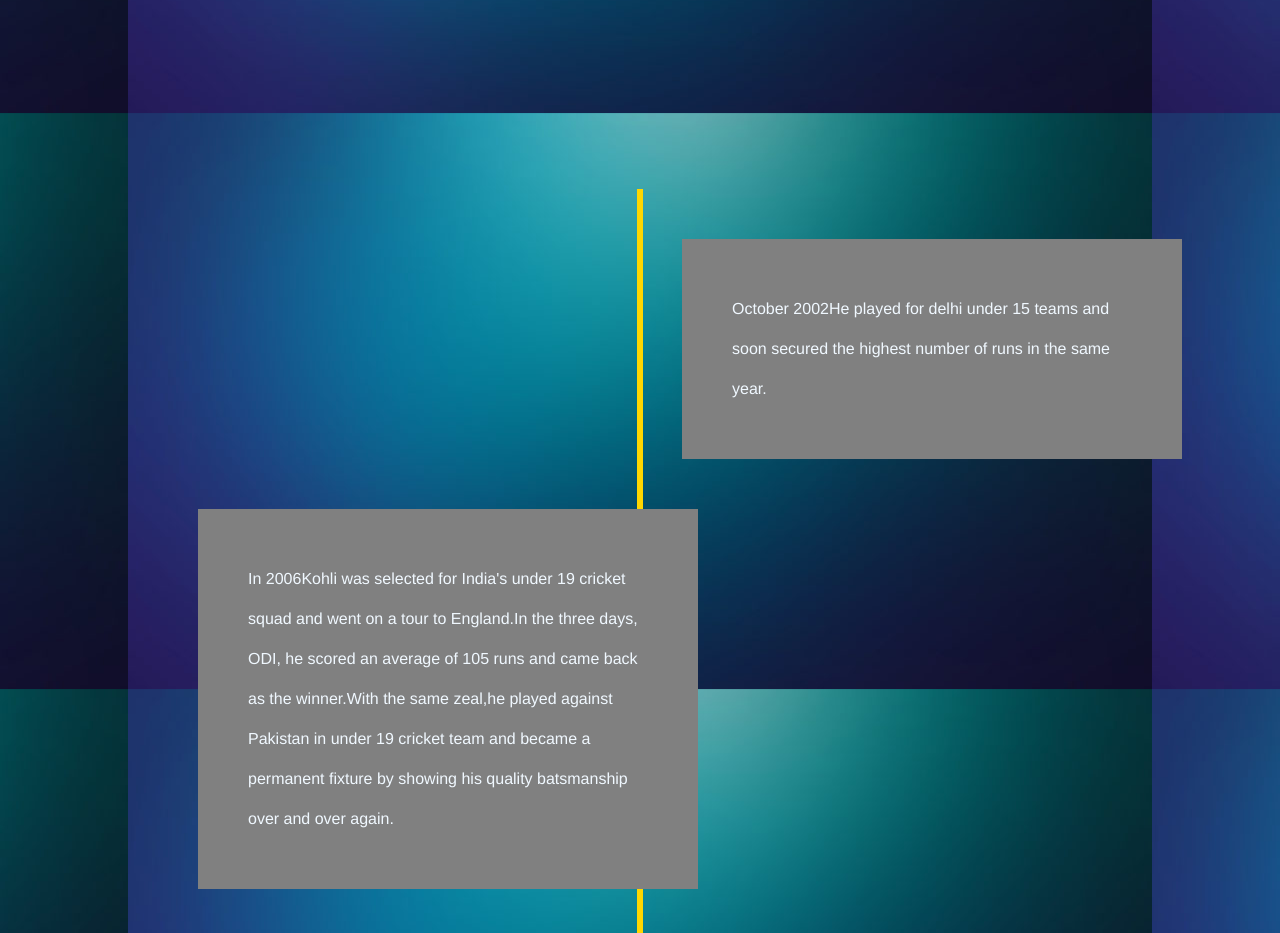
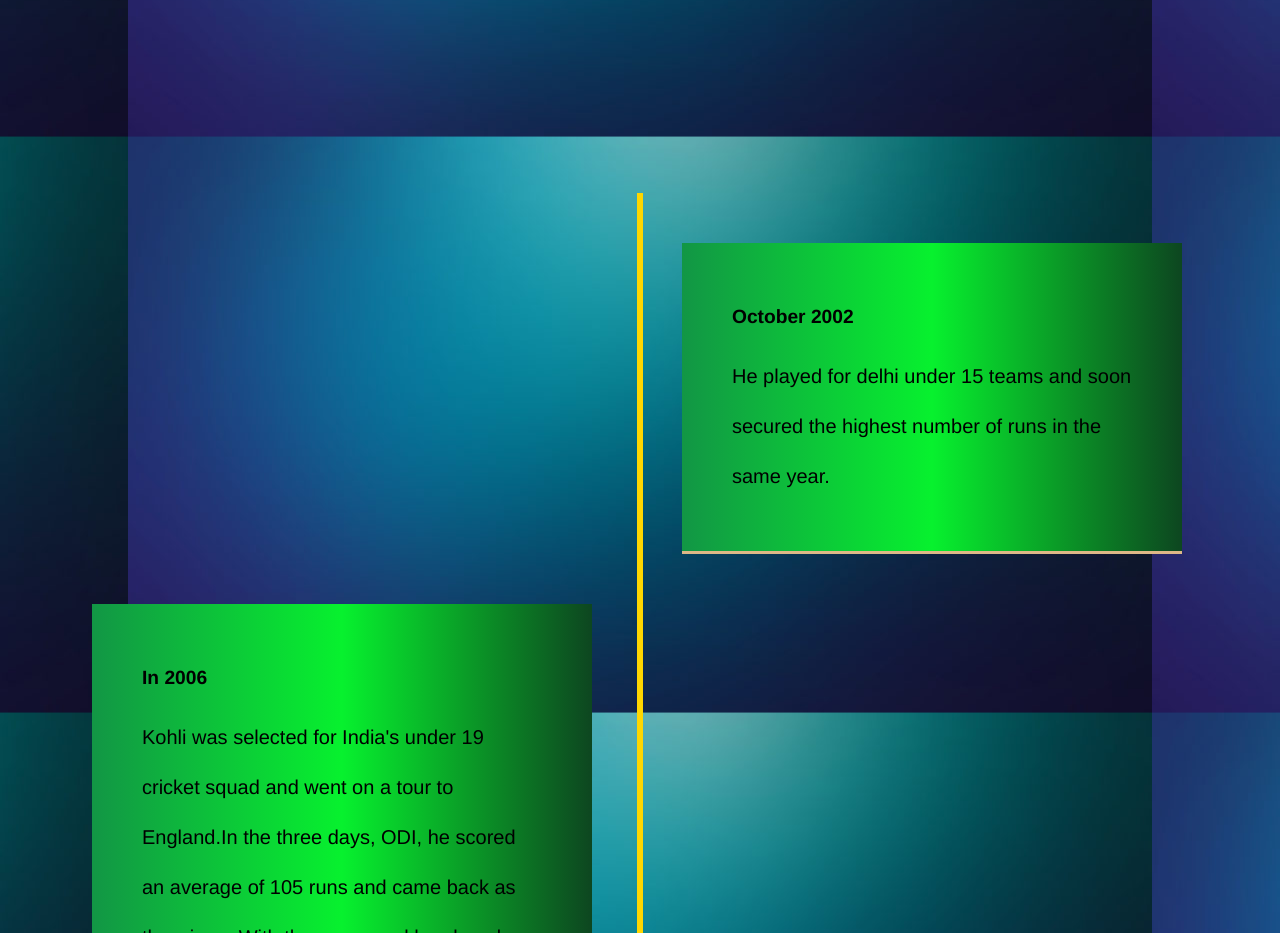
Before and after one commit to gitikakhira69/Assignment-24-Sports, a plain HTML site: page timeline.html in a window 1280 px wide. Shown: the part 337-1270 px from the top of the page. Drawn offline with Linux system fonts and the light colour scheme.

Commit message:
Add files via upload

```diff
--- a/styletimeline.css
+++ b/styletimeline.css
@@ -2,7 +2,7 @@ body{
   background: url("/03-deep-blue-1024x576.jpg") center;
   font: normal 16px/2.5 "Helvetica Neue", sans-serif;
   color: aliceblue;
-  overflow: hidden;
+  overflow-x: hidden;
   padding-bottom: 50px;
 }
 .intro{
@@ -13,9 +13,16 @@ body{
   max-width: 1200px;
   margin: 0 auto;
   text-align: center;
+
 }
+
 h1{
   font-size: 2rem;
+  background: linear-gradient(
+      to right, #dfe20f,#59e619,#dfe20f
+      );
+  -webkit-text-fill-color: transparent;
+    -webkit-background-clip: text;
 }
 .timeline ul{
   list-style-type: none;
@@ -33,20 +40,22 @@ h1{
   bottom: 0;
   width: 400px;
   padding: 50px;
-  background: grey;
+  border-bottom: 3px solid burlywood;
+  background: linear-gradient(
+      to right,#129645,#07f12e, #0d4620);
 }
-.time{
-  display: block;
+time{
+  display:block;
   font-size: 1.2rem;
   font-weight: bold;
-  margin-bottom: 8px;
+  margin-bottom: 10px;
 }
 .timeline ul li:nth-child(odd) div{
   left: 45px;
   transform: translate3d(200px,0,0);
 }
 .timeline ul li:nth-child(even) div{
-  left: -439px;
+  left: -545px;
   transform: translate3d(-200px,0,0);
 }
 .timeline ul li div{
@@ -67,7 +76,7 @@ ul li{
 ul li a{
   text-transform: uppercase;
   font-size: 30px;
-  color:black;
+  color:rgb(0, 0, 0);
   letter-spacing: 2px;
   padding: 10px ;
 }
@@ -88,3 +97,7 @@ ul li a:hover{
   display: flex;
   justify-content: space-evenly;
 }
+.timeline{
+  color: black;
+  font-size: 20px;
+}
```
Also changed, not shown: index.html (+5 -4 lines), timeline.html (+11 -11 lines).
